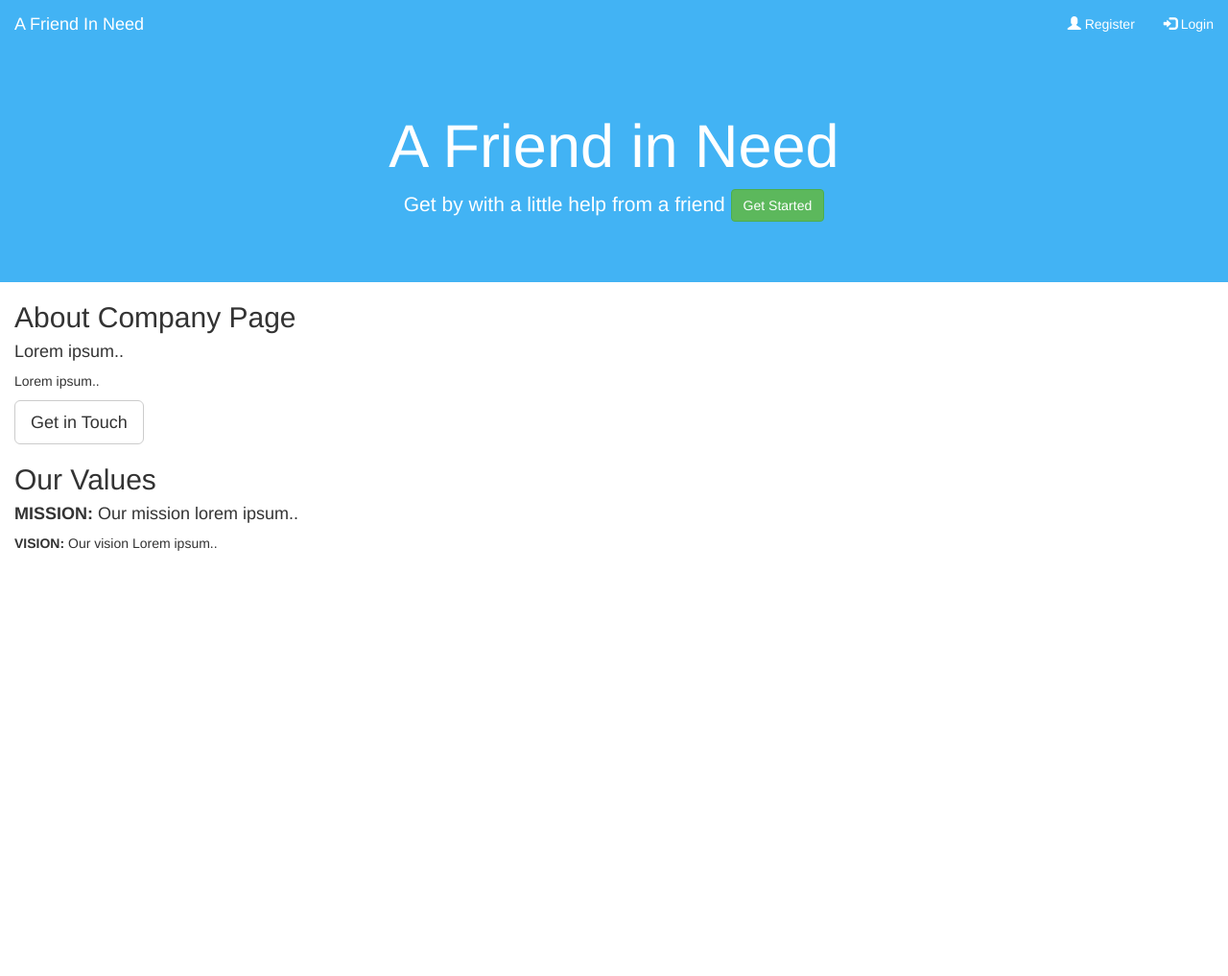
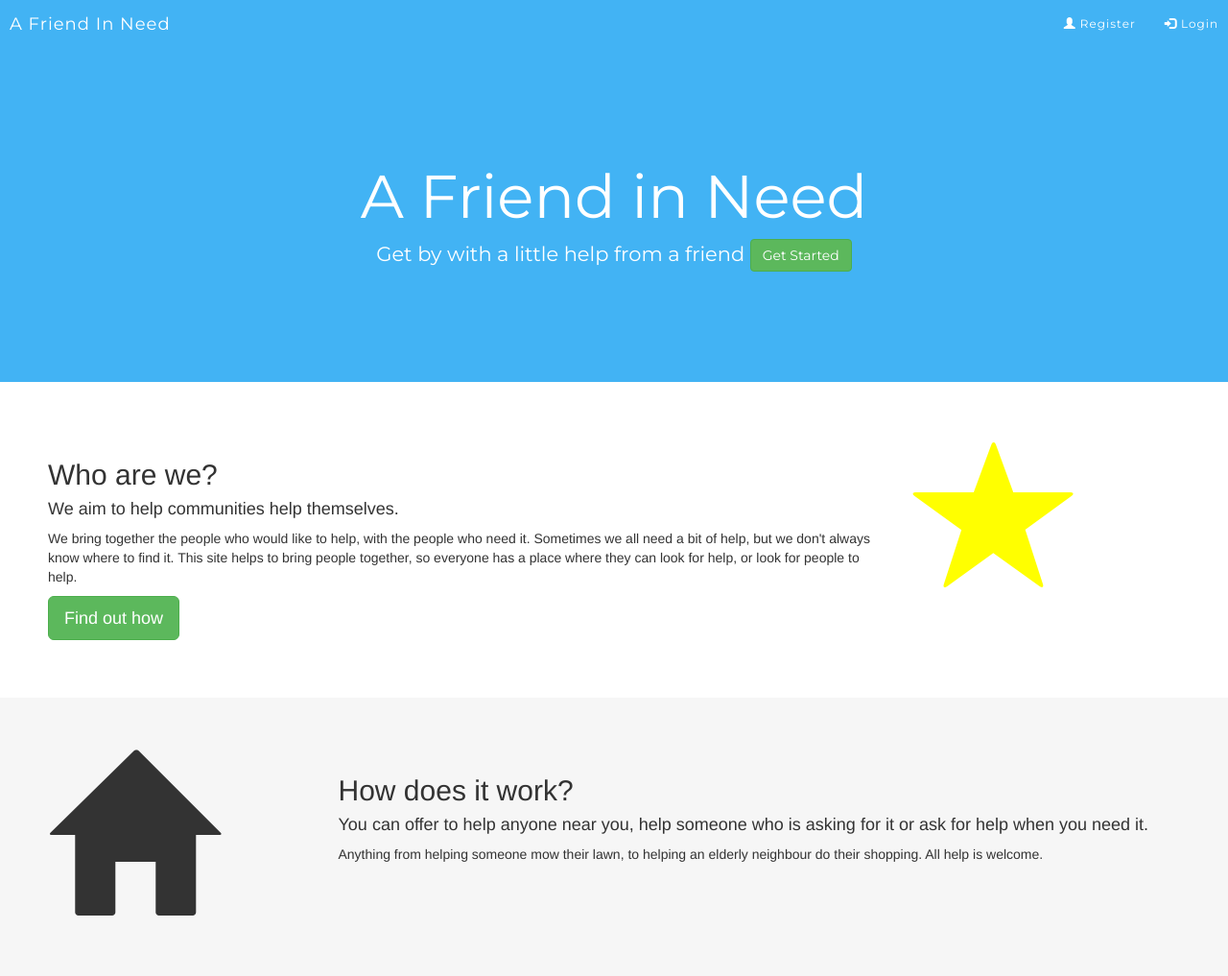
Before and after one commit to punkrockwarlock/flask-template, a Flask app: template app/templates/index.html in a window 1280 px wide. Shown: the top 1017 px of the page at 96% size. Before the commit the page ends 574 px from the top, so only its background shows below. Run offline with Flask 2, Linux system fonts and the light colour scheme; the template is opened without the code that fills it, so the values that code supplies are empty; some libraries are stand-ins or nearby versions.

Commit message:
I cant remember

```diff
--- /dev/null
+++ b/app/static/scripts.js
@@ -0,0 +1,23 @@
+function getLocation() {
+    if (navigator.geolocation) {
+        return navigator.geolocation.getCurrentPosition(function(position){return position});
+    } else {
+        return 0;
+    }
+}
+
+function myMap() {
+var pos = getLocation();
+
+if (pos == 0 || pos == undefined) {
+    var myCenter = new google.maps.LatLng(51.4503269, -2.5938695);
+}
+else {
+    var myCenter = new google.maps.LatLng(position.coords.latitude, position.coords.longitude);
+}
+
+var mapProp = {center:myCenter, zoom:12, scrollwheel:false, draggable:false, mapTypeId:google.maps.MapTypeId.ROADMAP};
+var map = new google.maps.Map(document.getElementById("googleMap"),mapProp);
+var marker = new google.maps.Marker({position:myCenter});
+marker.setMap(map);
+}
--- a/app/static/style.css
+++ b/app/static/style.css
@@ -8,6 +8,38 @@ body {
 
     margin: 0px;
     border-radius: 0;
+    padding: 100px 25px;
+
+    font-family: Montserrat, sans-serif;
+}
+
+.container-fluid {
+    padding: 60px 50px;
+}
+
+#navcontainer {
+    padding: 0px 10px 0px 10px;
+}
+
+#googleMap {
+     height:400px;
+     width:100%;
+}
+
+.logo {
+    font-size: 12em;
+}
+
+.yellow {
+    color: yellow;
+}
+
+.bg-grey {
+    background-color: #f6f6f6;
+}
+
+.container {
+    margin: 0px;
 }
 
 /* navbar */
@@ -17,6 +49,13 @@ body {
     border-color: #fff;
 
     margin-bottom: 0;
+    z-index: 9999;
+    border: 0;
+    font-size: 12px !important;
+    line-height: 1.42857143 !important;
+    letter-spacing: 1px;
+
+    font-family: Montserrat, sans-serif;
 }
 /* Title */
 .navbar-default .navbar-brand {
--- a/app/templates/base.html
+++ b/app/templates/base.html
@@ -7,7 +7,6 @@
         <link href="https://maxcdn.bootstrapcdn.com/bootstrap/3.3.7/css/bootstrap.min.css" rel="stylesheet"/>
         <link href="{{ url_for('static', filename='style.css') }}" rel="stylesheet"/>
 
-        <!--<script src="https://maps.googleapis.com/maps/api/js?key={{ key | urlencode }}&v=3.exp"></script>-->
         <script src="https://code.jquery.com/jquery-latest.min.js"></script>
         <script src="https://maxcdn.bootstrapcdn.com/bootstrap/3.3.7/js/bootstrap.min.js"></script>
 
@@ -18,7 +17,7 @@
     <body>
 
         <nav class="navbar navbar-default navbar-fixed-top">
-          <div class="container-fluid">
+          <div class="container-fluid" id="navcontainer">
             <div class="navbar-header">
               <a class="navbar-brand" href="{{ url_for('home') }}">A Friend In Need</a>
             </div>
--- a/app/templates/dashboard.html
+++ b/app/templates/dashboard.html
@@ -3,8 +3,7 @@
 {% block title %}A Friend In Need - Dashboard{% endblock %}
 
 {% block content %}
-<div class="well">Dashboard</div>
-<div class="container-fluid">
-
+<div class="container">
+<button class="btn btn-warning btn-lg">Ask for help</button><button class="btn btn-success btn-lg">Offer help</button>
 </div>
 {% endblock %}
--- a/app/templates/index.html
+++ b/app/templates/index.html
@@ -1,5 +1,11 @@
 {% extends "base.html" %}
 
+{% block head %}
+<script src="{{ url_for('static', filename='scripts.js') }}"></script>
+
+<link href="https://fonts.googleapis.com/css?family=Montserrat" rel="stylesheet" type="text/css">
+<link href="https://fonts.googleapis.com/css?family=Lato" rel="stylesheet" type="text/css">
+{% endblock %}
 {% block title %}A Friend In Need - Home{% endblock %}
 
 {% block content %}
@@ -10,15 +16,35 @@
 </div>
 
 <div class="container-fluid">
-  <h2>About Company Page</h2>
-  <h4>Lorem ipsum..</h4>
-  <p>Lorem ipsum..</p>
-  <button class="btn btn-default btn-lg">Get in Touch</button>
+    <div class="row">
+        <div class="col-sm-9">
+            <h2>Who are we?</h2>
+            <h4>We aim to help communities help themselves.</h4>
+            <p>We bring together the people who would like to help, with the people who need it. Sometimes we all need a bit of help,
+            but we don't always know where to find it. This site helps to bring people together, so everyone has a place where they
+            can look for help, or look for people to help. </p>
+            <button class="btn btn-success btn-lg">Find out how</button>
+        </div>
+        <div class="col-sm-3">
+            <span class="glyphicon glyphicon-star logo yellow"></span>
+        </div>
+    </div>
 </div>
 
 <div class="container-fluid bg-grey">
-  <h2>Our Values</h2>
-  <h4><strong>MISSION:</strong> Our mission lorem ipsum..</h4>
-  <p><strong>VISION:</strong> Our vision Lorem ipsum..
+    <div class="row">
+        <div class="col-sm-3">
+            <span class="glyphicon glyphicon glyphicon-home logo"></span>
+        </div>
+        <div class="col-sm-9">
+            <h2>How does it work?</h2>
+            <h4>You can offer to help anyone near you, help someone who is asking for it or ask for help when you need it.</h4>
+            <p>Anything from helping someone mow their lawn, to helping an elderly neighbour do their shopping. All help is welcome.</p>
+        </div>
+    </div>
 </div>
+
+<div id="googleMap"></div>
+<script src="https://maps.googleapis.com/maps/api/js?key={{ key | urlencode }}&callback=myMap"></script>
+
 {% endblock %}
--- a/app/views.py
+++ b/app/views.py
@@ -15,7 +15,7 @@ def home():
 @app.route('/dashboard')
 @login_required
 def dashboard():
-    return render_template('dashboard.html', user=current_user)
+    return render_template('dashboard.html')
 
 @app.route('/register', methods=["GET", "POST"])
 def register():
```
Also changed, not shown: app/flask_app.py (deleted, +0 -36 lines), flask_app.py (deleted, +0 -36 lines), templates/index.html (deleted, +0 -34 lines).
